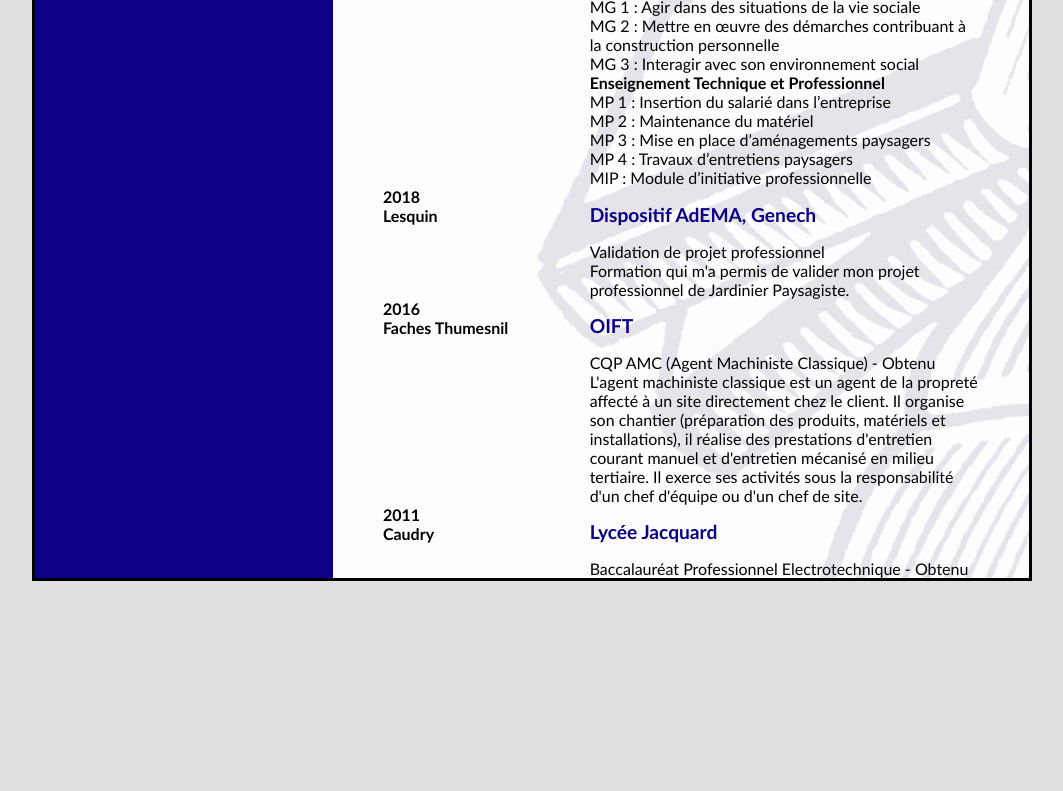
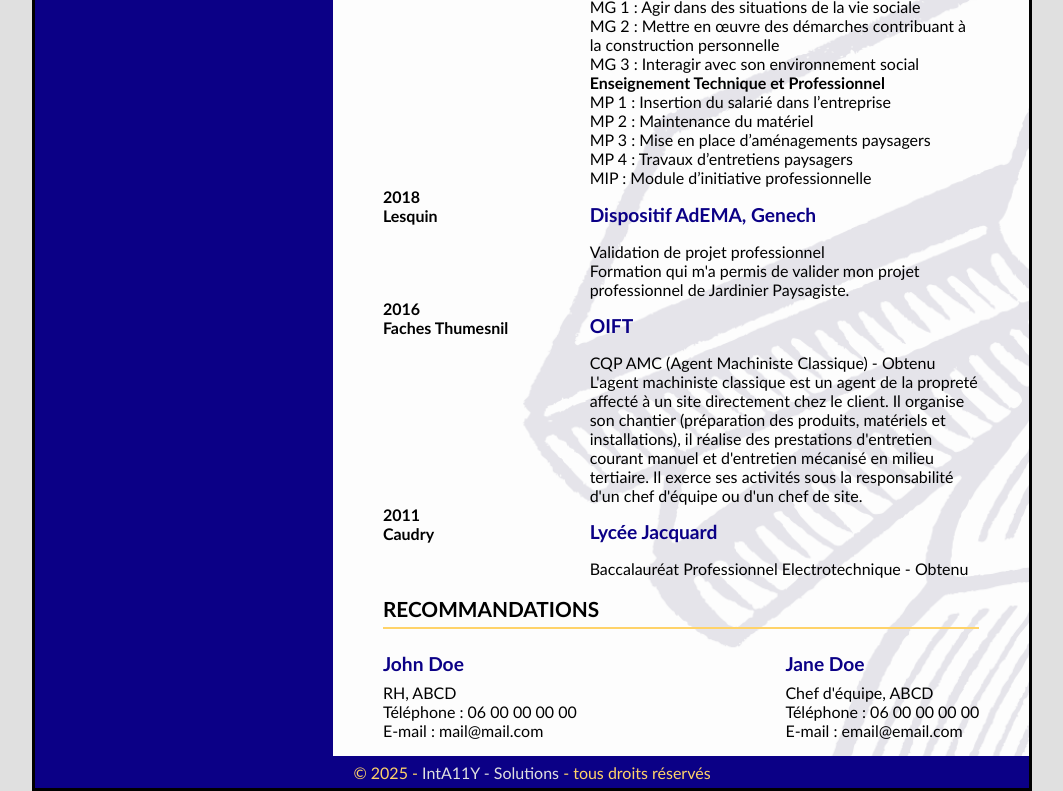
Before and after one commit to the-web-girl/yves-simon-cv-site, a plain HTML site: page index.html in a window 1280 px wide. Shown: the part 1521-2312 px from the top of the page, without its empty margins (108-1171 px from the left). Before the commit the page ends 2102 px from the top, so only its background shows below. Drawn offline with Linux system fonts and the light colour scheme.

Commit message:
add footer & reco

```diff
--- a/index.html
+++ b/index.html
@@ -236,16 +236,39 @@
             </section>
             <!-- END FORMATIONS SECTION -->
 
-            <!-- START FOOTER -->
-            <footer>
+            <section id="recom">
+                <div class="border-h2">
+                    <h3>Recommandations</h3>
+                </div>
 
-            </footer>
-            <!-- END FOOTER -->
+                <article id="reco_global">
+                    <div class="reco">
+                        <h4>John Doe</h4>
+                        <p>RH, ABCD<br>
+                        Téléphone : 06 00 00 00 00<br>
+                        E-mail : mail@mail.com
+                        </p>
+                    </div>
+
+                    <div class="reco">
+                        <h4>Jane Doe</h4>
+                        <p>Chef d'équipe, ABCD<br>
+                        Téléphone : 06 00 00 00 00<br>
+                        E-mail : email@email.com
+                        </p>
+                    </div>
+                </article>
+            </section>
 
         </main>
         <!-- END MAIN -->
     </div>
 
+    <!-- START FOOTER -->
+    <footer>
+        <p>© 2025 - <a href="">IntA11Y - Solutions</a> - tous droits réservés</p>
+    </footer>
+    <!-- END FOOTER -->
     <!-- SCRIPT -->
 <script src="./src/scripts/script.js"></script>
 </body>
--- a/src/styles/style.scss
+++ b/src/styles/style.scss
@@ -222,13 +222,14 @@ main {
             text-align: center;
             align-items: center;
 
-            img {
-                width: 45px;
-            }
         }
 
         .px1 {
             padding-right: 1rem;
+
+            img {
+                width: 45px;
+            }
         }
 
         .px2 {
@@ -254,8 +255,35 @@ main {
         }
 	}
 
+    #reco_global {
+        justify-content: space-between;
+        margin: 1rem auto;
+    }
+
 }
 
+footer {
+    display: flex;
+    justify-content: center;
+    align-items: center;
+    background-color: var(--blue);
+    height: 2rem;
+    p {
+        text-align: center;
+        color: var(--yellow-sweet);
+
+        a {
+            text-decoration: none;
+            color: var(--light-grey);
+
+            &:hover, &:focus {
+                color: var(--yellow-sweet)!important;
+                outline: 1px solid var(--yellow-sweet);
+                outline-offset: 1px;
+            }
+        }
+    }
+}
 @media screen and (max-width: 768px) {
     .flex {
         display: flex;
```
Also changed, not shown: src/styles/style.css, 1 other file.
